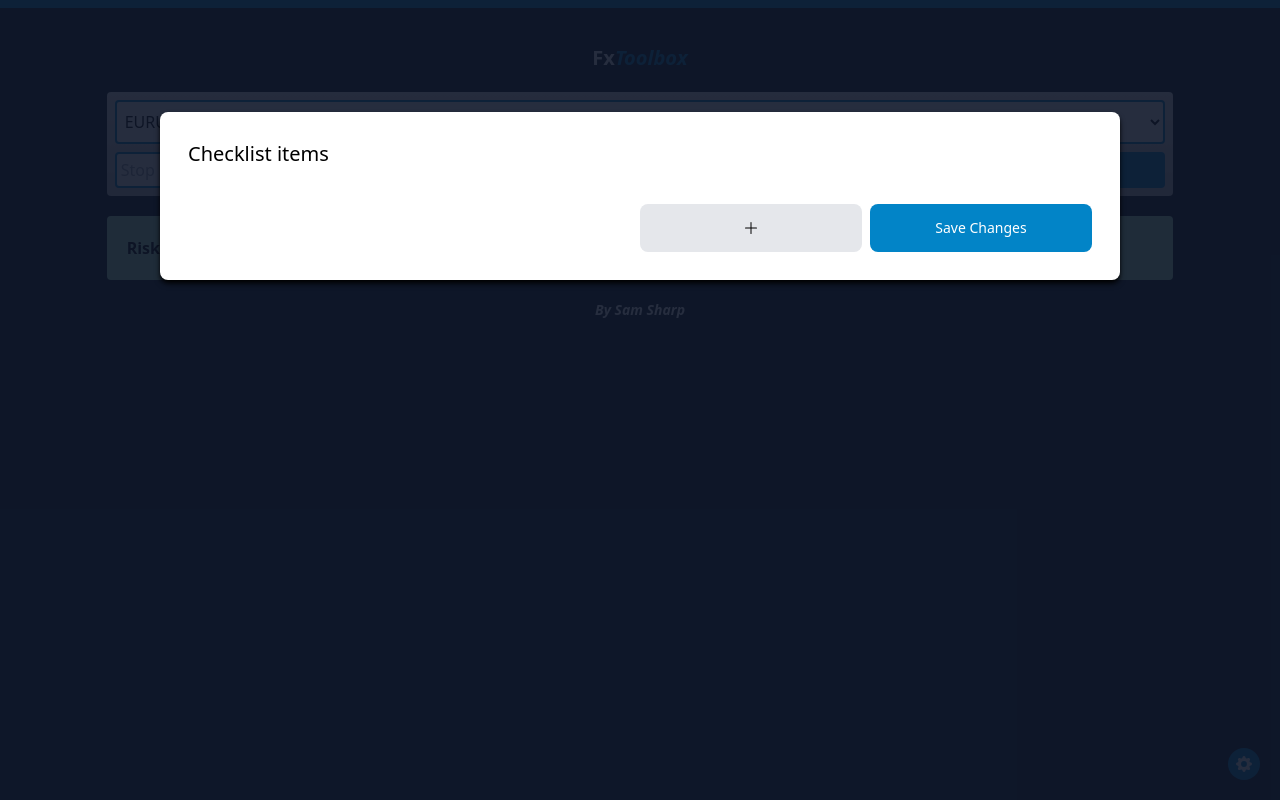
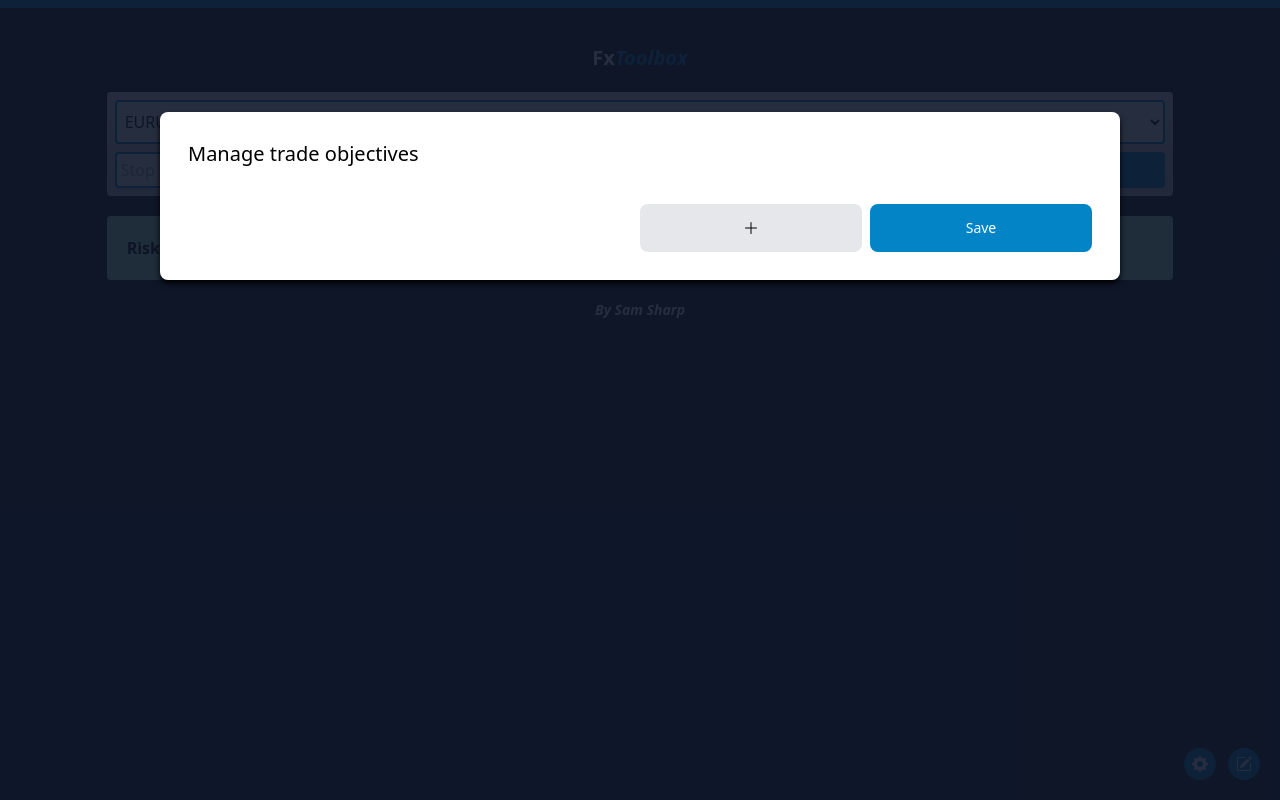
Before and after one commit to samwsharp/fxToolbox, a Vue app: page / in a window 1280 px wide. Both pictures are taken after a click on the element 1244 px from the left and 764 px from the top of the page. Built offline with nearby package versions, Linux system fonts and the light colour scheme.

Commit message:
Create global modal component

```diff
--- a/src/components/App.vue
+++ b/src/components/App.vue
@@ -28,20 +28,26 @@
         </div>
     </div>
     <h1 class="text-center mt-5 font-semibold text-white text-sm"><i>By Sam Sharp</i></h1>
-    <settings-modal ref="settingsModal"></settings-modal>
-    <div @click="openSettingsModal" class="rounded-full text-white bg-sky-600 absolute p-2 bottom-5 right-5 cursor-pointer">
+    <global-modal></global-modal>
+    <div @click="modal.open('manage-checklist')" class="rounded-full text-white bg-sky-600 absolute p-2 bottom-5 right-5 cursor-pointer">
+        <svg xmlns="http://www.w3.org/2000/svg" width="16" height="16" fill="currentColor" class="bi bi-pencil-square" viewBox="0 0 16 16"> <path d="M15.502 1.94a.5.5 0 0 1 0 .706L14.459 3.69l-2-2L13.502.646a.5.5 0 0 1 .707 0l1.293 1.293zm-1.75 2.456-2-2L4.939 9.21a.5.5 0 0 0-.121.196l-.805 2.414a.25.25 0 0 0 .316.316l2.414-.805a.5.5 0 0 0 .196-.12l6.813-6.814z"/> <path fill-rule="evenodd" d="M1 13.5A1.5 1.5 0 0 0 2.5 15h11a1.5 1.5 0 0 0 1.5-1.5v-6a.5.5 0 0 0-1 0v6a.5.5 0 0 1-.5.5h-11a.5.5 0 0 1-.5-.5v-11a.5.5 0 0 1 .5-.5H9a.5.5 0 0 0 0-1H2.5A1.5 1.5 0 0 0 1 2.5v11z"/> </svg>
+    </div>
+    <div @click="modal.open('manage-risk')" class="rounded-full text-white bg-sky-600 absolute p-2 bottom-5 right-16 cursor-pointer">
         <svg xmlns="http://www.w3.org/2000/svg" width="16" height="16" fill="currentColor" class="bi bi-gear-fill" viewBox="0 0 16 16"> <path d="M9.405 1.05c-.413-1.4-2.397-1.4-2.81 0l-.1.34a1.464 1.464 0 0 1-2.105.872l-.31-.17c-1.283-.698-2.686.705-1.987 1.987l.169.311c.446.82.023 1.841-.872 2.105l-.34.1c-1.4.413-1.4 2.397 0 2.81l.34.1a1.464 1.464 0 0 1 .872 2.105l-.17.31c-.698 1.283.705 2.686 1.987 1.987l.311-.169a1.464 1.464 0 0 1 2.105.872l.1.34c.413 1.4 2.397 1.4 2.81 0l.1-.34a1.464 1.464 0 0 1 2.105-.872l.31.17c1.283.698 2.686-.705 1.987-1.987l-.169-.311a1.464 1.464 0 0 1 .872-2.105l.34-.1c1.4-.413 1.4-2.397 0-2.81l-.34-.1a1.464 1.464 0 0 1-.872-2.105l.17-.31c.698-1.283-.705-2.686-1.987-1.987l-.311.169a1.464 1.464 0 0 1-2.105-.872l-.1-.34zM8 10.93a2.929 2.929 0 1 1 0-5.86 2.929 2.929 0 0 1 0 5.858z"/> </svg>
     </div>
 </template>
 
 <script>
+import { useStore } from 'vuex'
 import { ref, reactive, onMounted, computed, watch } from 'vue'
 
 export default {
     name: 'FxSizer',
 
+    inject: ['modal'],
+
     setup () {
-        const settingsModal = ref(null);
+        const store = useStore();
 
         const data = reactive({
             fxPairs: [ "EURUSD", "GBPUSD", "USDJPY", "EURJPY", "USDCAD", "USDCHF" ],
@@ -87,10 +93,6 @@ export default {
             });
         });
 
-        const openSettingsModal = () => {
-            settingsModal.value.toggle();
-        };
-
         return {
             r,
             data,
@@ -98,8 +100,6 @@ export default {
             lots,
             fees,
             showAskPrice,
-            settingsModal,
-            openSettingsModal,
             copyLotsToClipboard,
         };
     }
--- /dev/null
+++ b/src/components/GlobalModal.vue
@@ -0,0 +1,26 @@
+<template>
+    <div class="absolute bg-slate-900/90 top-0 left-0 w-full h-screen z-50" v-if="show" @click.self="modal.close()">
+        <div class="w-3/4 mt-28 mx-auto shadow-md shadow-black bg-white rounded-lg">
+            <component :is="component"></component>
+        </div>
+    </div>
+</template>
+
+<script>
+import { useStore } from 'vuex'
+import { computed, inject } from 'vue'
+
+export default {
+    name: 'GlobalModal',
+
+    setup() {
+        const store = useStore();
+        const modal = inject('modal');
+
+        const component = computed(() => store.state.modal._component);
+        const show = computed(() => store.state.modal._show);
+
+        return { component, modal, show };
+    }
+}
+</script>
--- /dev/null
+++ b/src/components/ManageChecklist.vue
@@ -0,0 +1,62 @@
+<template>
+    <div class="p-7">
+        <h2 class="text-xl mb-2">Manage trade objectives</h2>
+        <div class="grid grid-cols-1">
+            <div v-for="(item, index) in data.checklist" class="mt-3 grid gap-2 grid-cols-12">
+                <input v-model="item.label" class="p-3 rounded bg-gray-100 col-span-11" placeholder="Write a cool description" />
+                <div @click="deleteChecklistItem(index)" class="flex justify-center items-center bg-gray-100 rounded cursor-pointer">
+                    <svg xmlns="http://www.w3.org/2000/svg" width="16" height="16" fill="currentColor" class="text-gray-400 bi bi-x-circle-fill" viewBox="0 0 16 16"> <path d="M16 8A8 8 0 1 1 0 8a8 8 0 0 1 16 0zM5.354 4.646a.5.5 0 1 0-.708.708L7.293 8l-2.647 2.646a.5.5 0 0 0 .708.708L8 8.707l2.646 2.647a.5.5 0 0 0 .708-.708L8.707 8l2.647-2.646a.5.5 0 0 0-.708-.708L8 7.293 5.354 4.646z"/> </svg>
+                </div>
+            </div>
+        </div>
+        <div class="flex justify-end mt-7">
+            <div class="w-2/4 grid grid-cols-2 gap-2">
+                <button @click="newChecklistItem" class="py-4 rounded-lg bg-gray-200 w-full font-bold"><svg xmlns="http://www.w3.org/2000/svg" width="16" height="16" fill="currentColor" class="mx-auto bi bi-plus-lg" viewBox="0 0 16 16"> <path fill-rule="evenodd" d="M8 2a.5.5 0 0 1 .5.5v5h5a.5.5 0 0 1 0 1h-5v5a.5.5 0 0 1-1 0v-5h-5a.5.5 0 0 1 0-1h5v-5A.5.5 0 0 1 8 2Z"/> </svg></button>
+                <button @click="saveChanges" class="text-center py-3 text-sm rounded-lg bg-sky-600 text-white">Save</button>
+            </div>
+        </div>
+    </div>
+</template>
+
+<script>
+import { useStore } from 'vuex'
+import { onMounted, reactive, inject } from 'vue'
+
+export default {
+    name: "MangeChecklist",
+
+    setup() {
+        const store = useStore();
+        const modal = inject('modal');
+        const data = reactive({ "show": false, "checklist": [] });
+
+        onMounted(() => {
+            // Copy from store so to not update the original
+            data.checklist = JSON.parse(JSON.stringify(store.state.checklist));
+        });
+
+        // Push blank checklist object to local state
+        const newChecklistItem = () => {
+            data.checklist.push({ checked: false, label: "" });
+        };
+
+        // Remove given checklist item from local state
+        const deleteChecklistItem = (index) => {
+            data.checklist.splice(index, 1);
+        };
+
+        // Hydrate store with the updated state
+        const saveChanges = () => {
+            store.commit('checklist', data.checklist);
+            modal.close();
+        };
+
+        return {
+            data,
+            newChecklistItem,
+            deleteChecklistItem,
+            saveChanges,
+        }
+    }
+}
+</script>
--- /dev/null
+++ b/src/components/ManageRisk.vue
@@ -0,0 +1,22 @@
+<template>
+    <div class="p-7">
+        <h2 class="text-xl mb-2">Manage risk objectives</h2>
+        <button @click="modal.close()">close</button>
+    </div>
+</template>
+
+<script>
+import { inject } from 'vue'
+
+export default {
+    name: 'ManageRisk',
+
+    setup() {
+        const modal = inject('modal');
+
+        return {
+            modal
+        }
+    }
+}
+</script>
--- a/src/components/SettingsModal.vue
+++ /dev/null
@@ -1,69 +0,0 @@
-<template>
-    <div class="absolute bg-slate-900/90 top-0 left-0 w-full h-screen z-50" v-if="data.show">
-        <div class="w-3/4 mt-28 p-7 mx-auto shadow-md shadow-black bg-white rounded-lg">
-            <h2 class="text-xl mb-2">Checklist items</h2>
-            <div class="grid grid-cols-1">
-                <div v-for="(item, index) in data.checklist" class="mt-3 grid gap-2 grid-cols-12">
-                    <input v-model="item.label" class="p-3 rounded bg-gray-100 col-span-11" placeholder="Write a cool description" />
-                    <div @click="deleteChecklistItem(index)" class="flex justify-center items-center bg-gray-100 rounded cursor-pointer">
-                        <svg xmlns="http://www.w3.org/2000/svg" width="16" height="16" fill="currentColor" class="text-gray-400 bi bi-x-circle-fill" viewBox="0 0 16 16"> <path d="M16 8A8 8 0 1 1 0 8a8 8 0 0 1 16 0zM5.354 4.646a.5.5 0 1 0-.708.708L7.293 8l-2.647 2.646a.5.5 0 0 0 .708.708L8 8.707l2.646 2.647a.5.5 0 0 0 .708-.708L8.707 8l2.647-2.646a.5.5 0 0 0-.708-.708L8 7.293 5.354 4.646z"/> </svg>
-                    </div>
-                </div>
-            </div>
-            <div class="flex justify-end mt-7">
-                <div class="w-2/4 grid grid-cols-2 gap-2">
-                    <button @click="newChecklistItem" class="py-4 rounded-lg bg-gray-200 w-full font-bold"><svg xmlns="http://www.w3.org/2000/svg" width="16" height="16" fill="currentColor" class="mx-auto bi bi-plus-lg" viewBox="0 0 16 16"> <path fill-rule="evenodd" d="M8 2a.5.5 0 0 1 .5.5v5h5a.5.5 0 0 1 0 1h-5v5a.5.5 0 0 1-1 0v-5h-5a.5.5 0 0 1 0-1h5v-5A.5.5 0 0 1 8 2Z"/> </svg></button>
-                    <button @click="saveChanges" class="text-center py-3 text-sm rounded-lg bg-sky-600 text-white">Save Changes</button>
-                </div>
-            </div>
-        </div>
-    </div>
-</template>
-
-<script>
-import { onMounted, reactive, watch } from 'vue'
-import { useStore } from 'vuex'
-
-export default {
-    name: 'SettingsModal',
-
-    setup() {
-        const store = useStore();
-        const data = reactive({ "show": false, "checklist": [] });
-
-        onMounted(() => {
-            // Copy from store so to not update the original
-            data.checklist = JSON.parse(JSON.stringify(store.state.checklist));
-        });
-
-        // Push blank checklist object to local state
-        const newChecklistItem = () => {
-            data.checklist.push({ checked: false, label: "" });
-        };
-
-        // Remove given checklist item from local state
-        const deleteChecklistItem = (index) => {
-            data.checklist.splice(index, 1);
-        };
-
-        // Hydrate store with the updated state
-        const saveChanges = () => {
-            store.commit('checklist', data.checklist);
-            toggle();
-        };
-
-        // Hide or show the modal
-        const toggle = () => {
-            data.show = !data.show;
-        };
-
-        return {
-            data,
-            toggle,
-            saveChanges,
-            newChecklistItem,
-            deleteChecklistItem,
-        };
-    }
-}
-</script>
--- a/src/main.js
+++ b/src/main.js
@@ -1,11 +1,14 @@
 import { createApp } from 'vue'
+import { modal } from './modal'
 
 import './index.css'
 import store from './store'
 
 import App from './components/App.vue'
 import TradeChecklist from './components/TradeChecklist.vue'
-import SettingsModal from './components/SettingsModal.vue'
+import GlobalModal from './components/GlobalModal.vue'
+import ManageRisk from './components/ManageRisk.vue'
+import MangeChecklist from './components/ManageChecklist.vue'
 
 const app = createApp(App).use(store);
 
@@ -21,6 +24,10 @@ store.state.checklist = JSON.parse(localStorage.getItem('checklist')) ?? [];
 
 // Register global components
 app.component('trade-checklist', TradeChecklist);
-app.component('settings-modal', SettingsModal);
+app.component('manage-risk', ManageRisk);
+app.component('manage-checklist', MangeChecklist);
+app.component('global-modal', GlobalModal);
+
+app.provide('modal', modal);
 
 app.mount('#app')
--- /dev/null
+++ b/src/modal.js
@@ -0,0 +1,12 @@
+import store from './store'
+
+export const modal = {
+    open: (component) => {
+        store.state.modal._component = component;
+        store.state.modal._show = true;
+    },
+    close: () => {
+        store.state.modal._component = null;
+        store.state.modal._show = false;
+    },
+};
--- a/src/store/index.js
+++ b/src/store/index.js
@@ -3,6 +3,10 @@ import { createStore } from 'vuex'
 export default createStore({
     state: {
         checklist: null,
+        modal: {
+            _component: null,
+            _show: false,
+        }
     },
 
     getters: {
```
